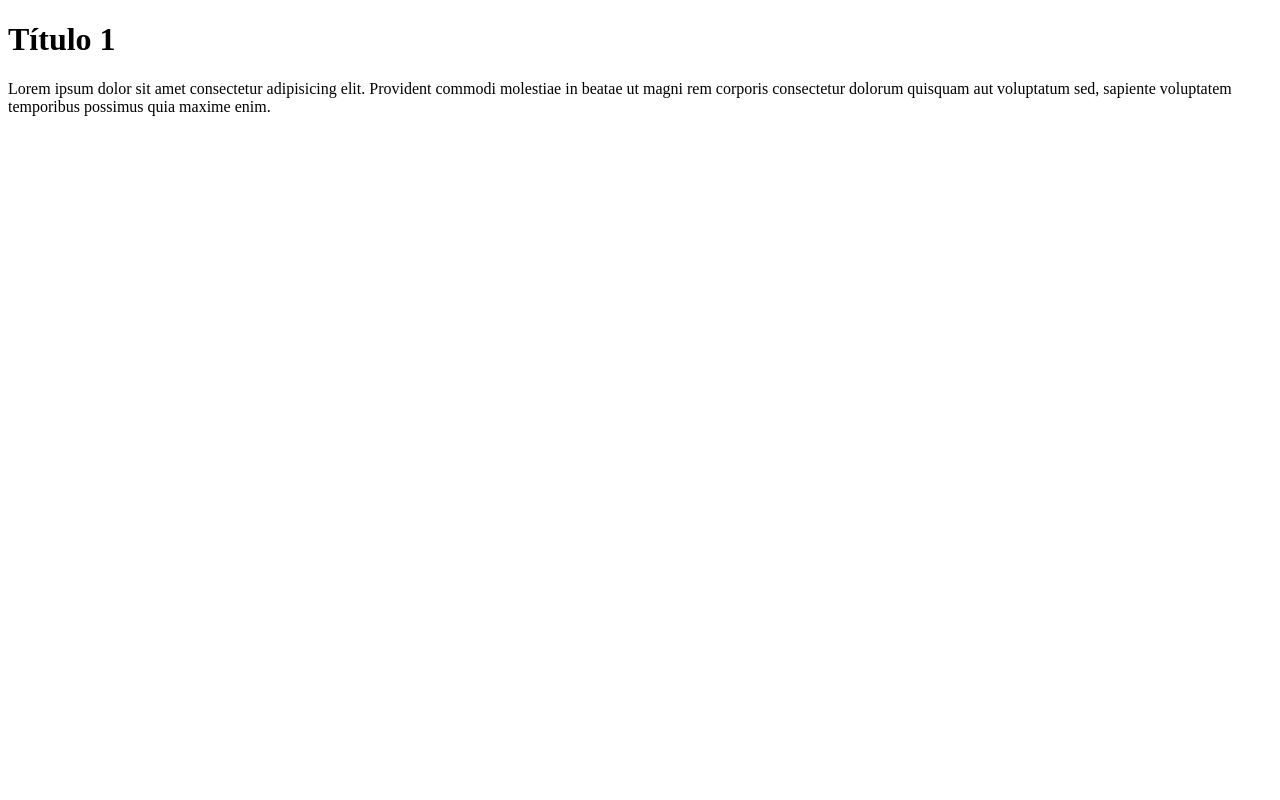
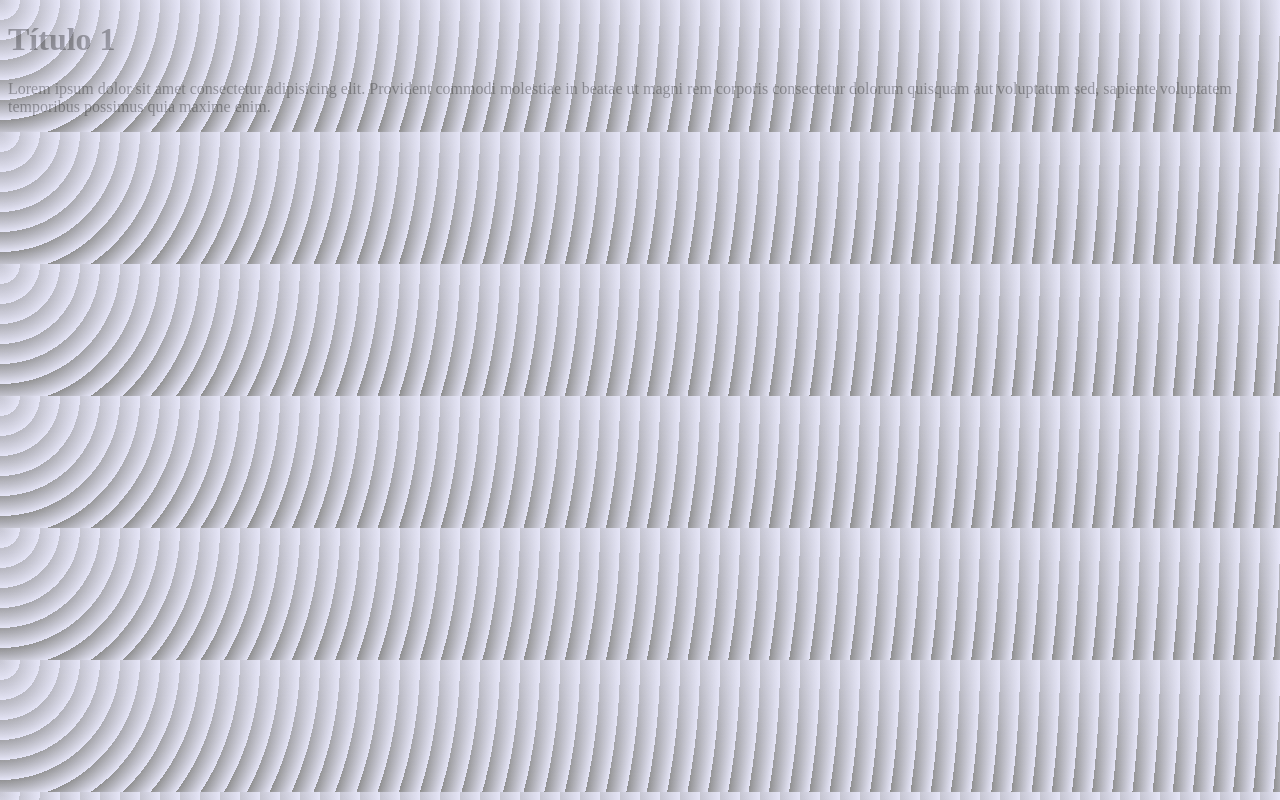
Before and after one commit to JohanMarcano/johanmarcano.github.io, a plain HTML site: page index.html in a window 1280 px wide. Drawn offline with Linux system fonts and the light colour scheme.

Commit message:
Adding styles page

```diff
--- a/index.html
+++ b/index.html
@@ -3,6 +3,7 @@
 <head>
     <meta charset="UTF-8">
     <meta name="viewport" content="width=device-width, initial-scale=1.0">
+    <link rel="stylesheet" href="./styles.css">
     <title>Johan Marcano</title>
 </head>
 <body>
--- /dev/null
+++ b/styles.css
@@ -0,0 +1,5 @@
+body {
+    background-color: #e5e5f7;
+    opacity: 0.3;
+    background-image:  repeating-radial-gradient( circle at 0 0, transparent 0, #e5e5f7 20px ), repeating-linear-gradient( #8d8d8d55, #8d8d8d );
+}
```
